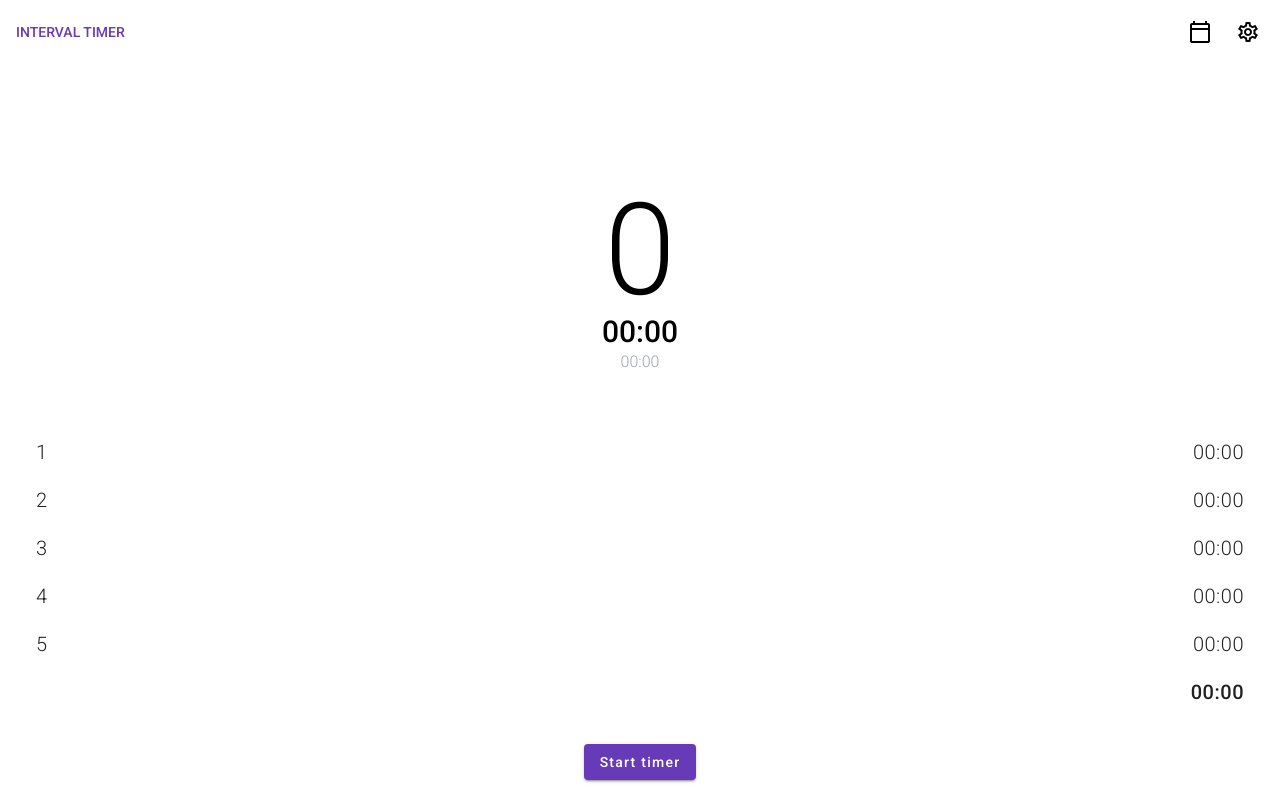
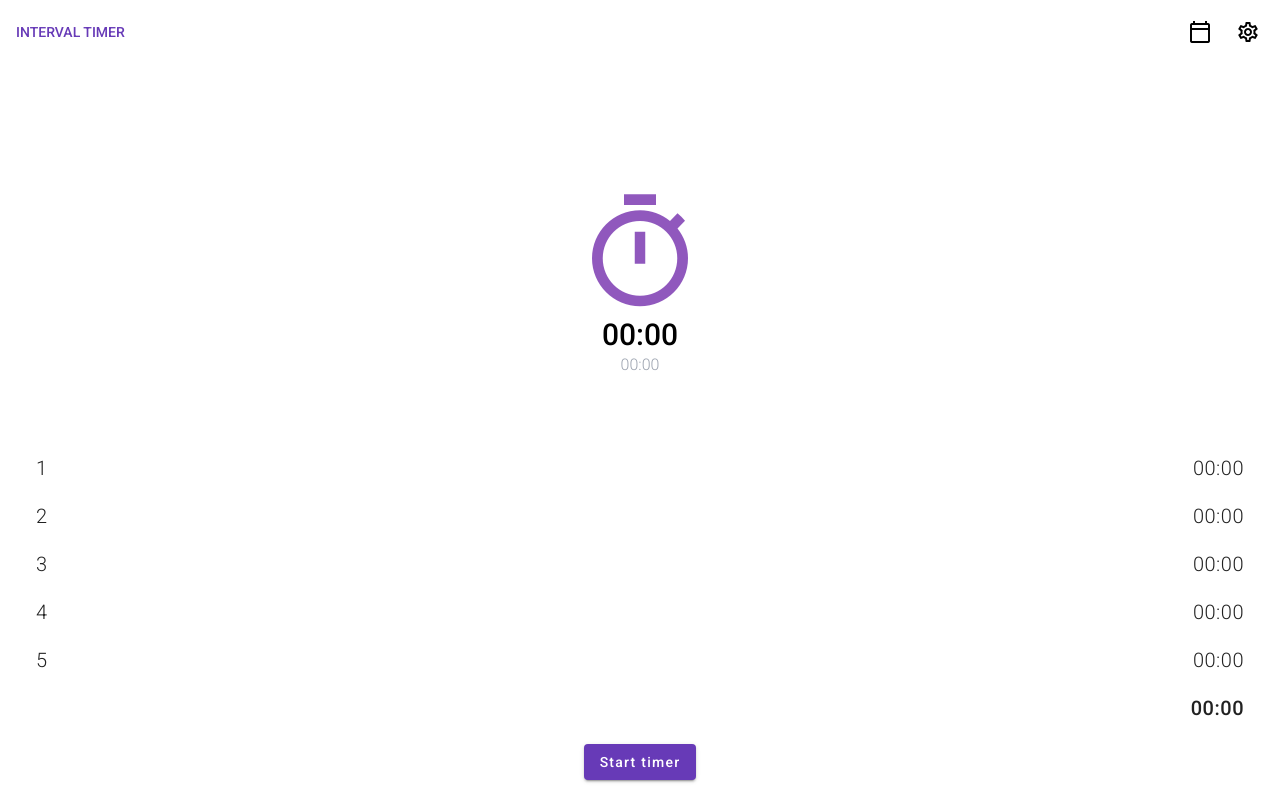
Before and after one commit to cichy380/interval-timer, an Angular app: page /timer in a window 1280 px wide. Built offline with nearby package versions, Linux system fonts and the light colour scheme.

Commit message:
add big timer-icon and change margins

```diff
--- a/src/app/timer/ui/timer-root.component.html
+++ b/src/app/timer/ui/timer-root.component.html
@@ -1,4 +1,4 @@
-<div class="h-full p-5 flex flex-col">
+<div class="h-full p-5 pt-2.5 flex flex-col">
   <main class="grow flex items-center justify-center flex-col">
     <section
       [class.invisible]="(currentTimerStatus$ | async) !== TimerStatus.BREAK"
@@ -17,7 +17,13 @@
 
     <section
       class="grow flex items-center justify-center flex-col">
-      <div class="text-9xl font-light">{{ (currentIntervalIndex$ | async)! + 1 }}</div>
+      <div class="h-32">
+        <div *ngIf="(currentTimerStatus$ | async) === TimerStatus.NOT_LAUNCHED">
+          <mat-icon class="!w-32 !h-32 text-9xl opacity-75 text-purple-800 material-icons-outlined">timer</mat-icon>
+        </div>
+        <div *ngIf="(currentTimerStatus$ | async) !== TimerStatus.NOT_LAUNCHED"
+             class="text-9xl font-light">{{ (currentIntervalIndex$ | async)! + 1 }}</div>
+      </div>
       <div class="text-3xl font-medium">{{ (currentIntervalValue$ | async)! | formatTime }}</div>
       <div class="text-gray-400 font-light">{{ (summaryTime$ | async)! | formatTime }}</div>
     </section>
@@ -50,7 +56,7 @@
     </section>
   </main>
 
-  <footer class="mt-5 flex justify-center">
+  <footer class="mt-1 flex justify-center">
     <button
       *ngIf="(currentTimerStatus$ | async) === TimerStatus.NOT_LAUNCHED || (currentTimerStatus$ | async) === TimerStatus.STOPPED"
       (click)="onStartTimerClick()"
```
